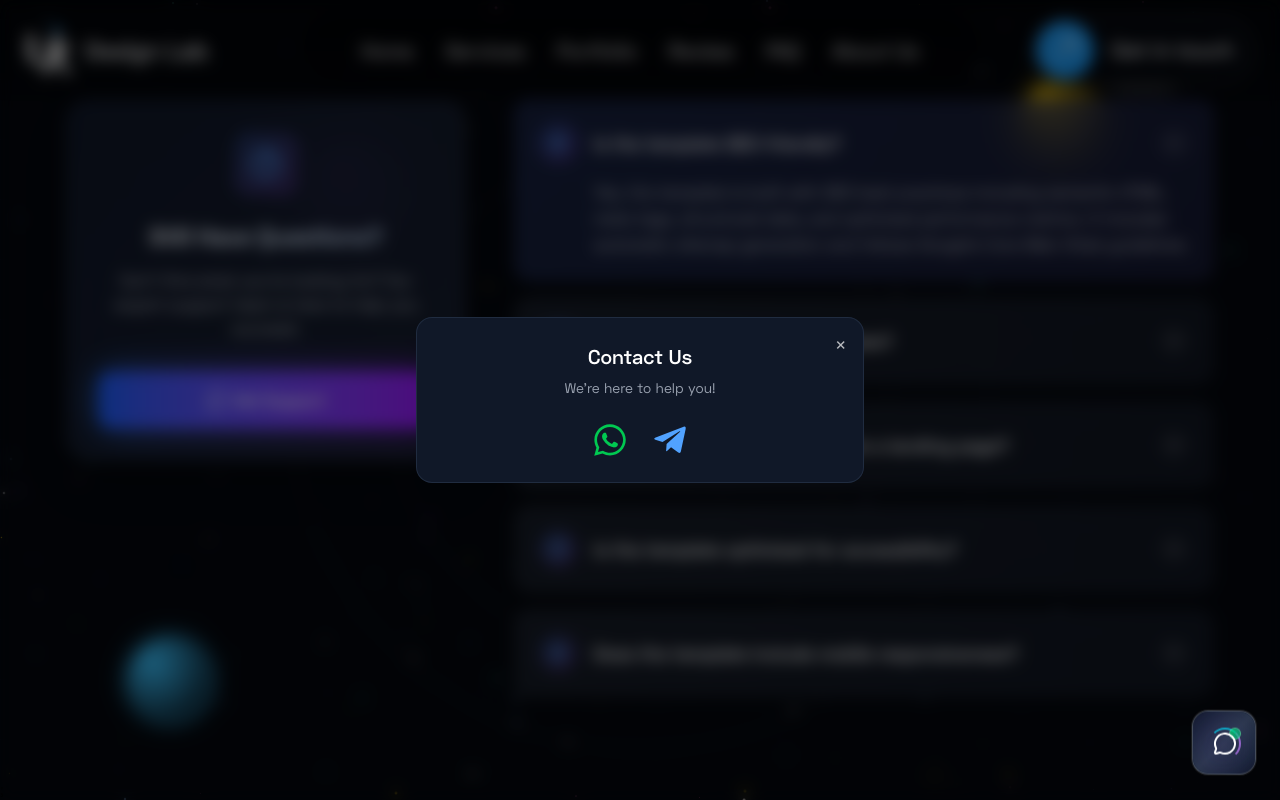
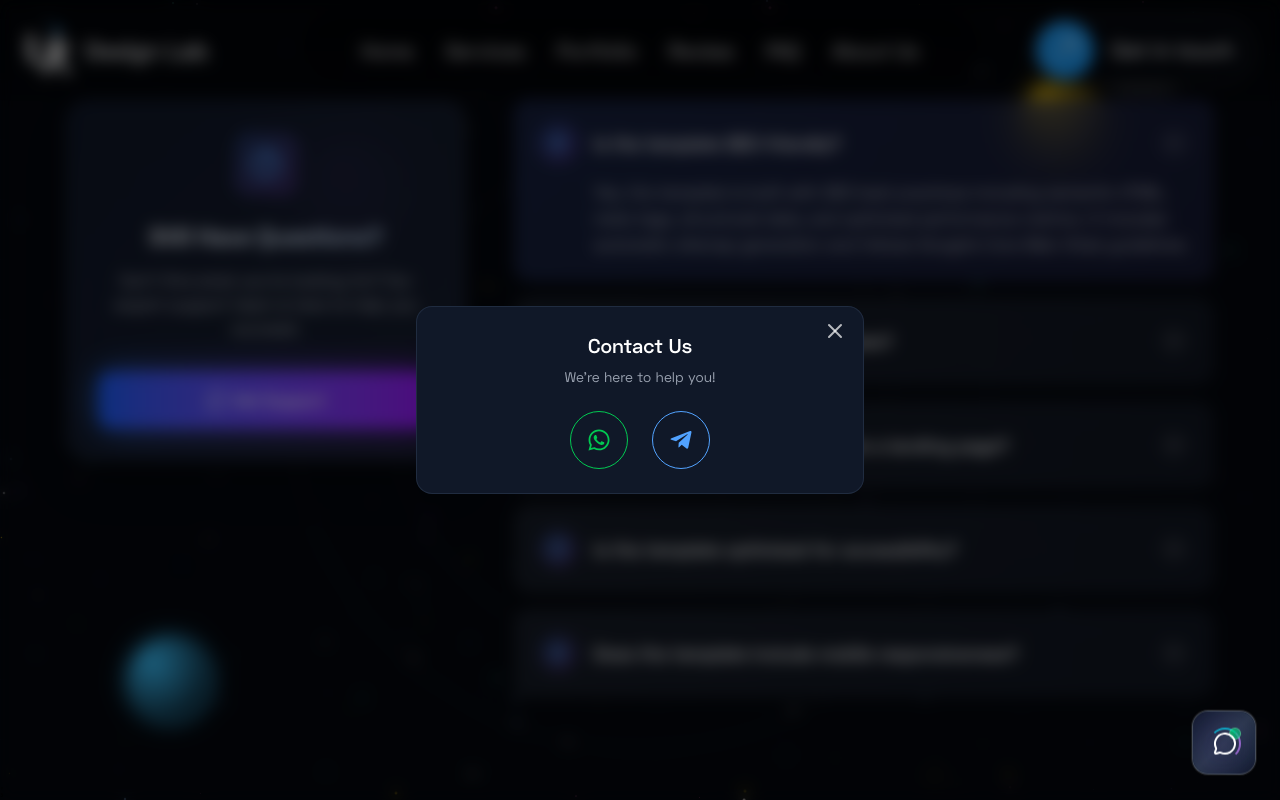
Before and after one commit to Levi9111/UIX-Design-Lab, a Next.js app: page / in a window 1280 px wide. Both pictures are taken after a click on the button "Get Support". Shown: the part 7992-8792 px from the top of the page. Built offline with nearby package versions, Linux system fonts and the light colour scheme; a web font is replaced by a local one.

Commit message:
support modal styles updated

```diff
--- a/src/components/FAQs/SupportModal.tsx
+++ b/src/components/FAQs/SupportModal.tsx
@@ -1,5 +1,6 @@
 'use client';
 import { motion, AnimatePresence } from 'framer-motion';
+import { X } from 'lucide-react';
 import { FaWhatsapp, FaTelegramPlane } from 'react-icons/fa';
 
 interface SupportModalProps {
@@ -28,7 +29,7 @@ const SupportModal: React.FC<SupportModalProps> = ({ isOpen, onClose }) => {
               className='absolute top-3 right-4 text-white/70 hover:text-white text-xl'
               onClick={onClose}
             >
-              ×
+              <X />
             </button>
 
             <h3 className='text-xl font-semibold text-white mb-2'>
@@ -43,7 +44,7 @@ const SupportModal: React.FC<SupportModalProps> = ({ isOpen, onClose }) => {
                 href='https://wa.me/your-number'
                 target='_blank'
                 rel='noopener noreferrer'
-                className='hover:scale-110 transition-transform text-green-500 text-4xl'
+                className='text-green-500 text-2xl border border-green-500 p-4 rounded-full transition-all hover:scale-110 hover:bg-green-500/10'
               >
                 <FaWhatsapp />
               </a>
@@ -51,7 +52,7 @@ const SupportModal: React.FC<SupportModalProps> = ({ isOpen, onClose }) => {
                 href='https://t.me/your-username'
                 target='_blank'
                 rel='noopener noreferrer'
-                className='hover:scale-110 transition-transform text-blue-400 text-4xl'
+                className='text-blue-400 text-2xl border border-blue-400 p-4 rounded-full transition-all hover:scale-110 hover:bg-blue-400/10'
               >
                 <FaTelegramPlane />
               </a>
```
